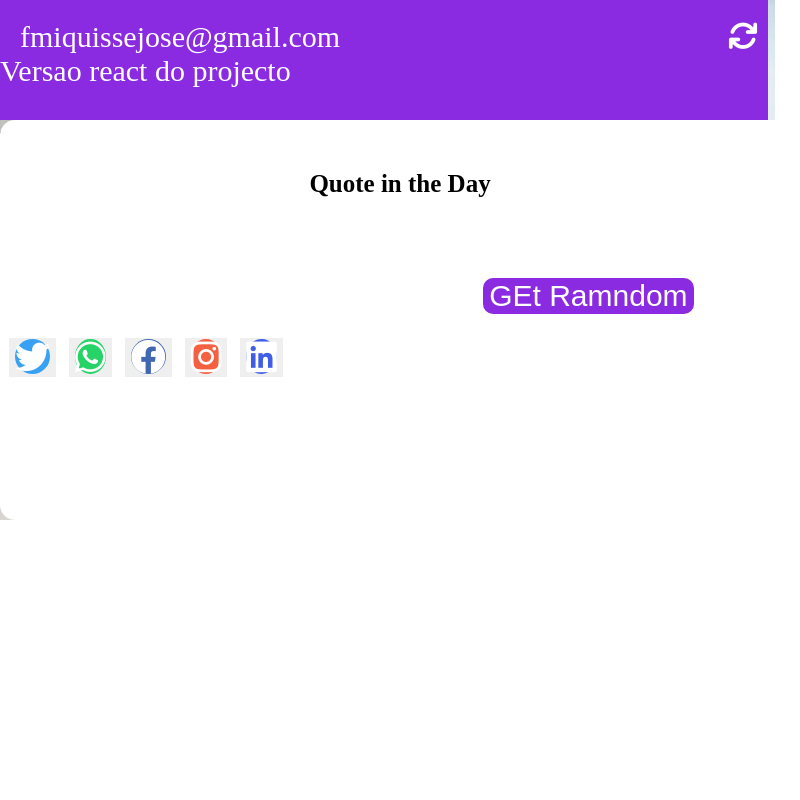
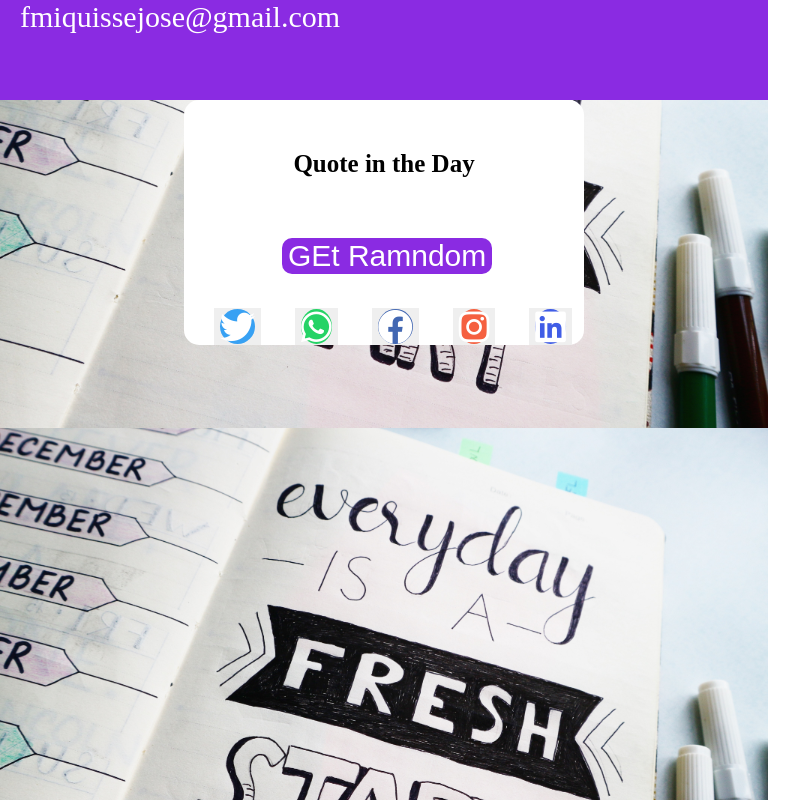
Before and after one commit to Miquissefelix/Quote-Generator, a plain HTML site: page index.html in a window 768 px wide. Shown: the whole page, 800 px wide, since content can reach past the window. Drawn offline with Linux system fonts and the light colour scheme.

Commit message:
updateResponsivity

```diff
--- a/style.css
+++ b/style.css
@@ -7,7 +7,7 @@ body{
     background-size: cover;
     object-fit: cover;
     background-position: center;
-    background-repeat: no-repeat;
+    background-repeat: repeat;
 }
 /*Mother divparent*/
 .parent{
@@ -94,6 +94,8 @@ p{
 button{
     font-size: 24px;
     margin-left: 9px;
+    border: none;
+
 
 }
 /*estilizacao individual dos icons*/
@@ -140,10 +142,7 @@ button{
     border-radius: 50%;
   }
 
-  button{
-    border: none;
 
-  }
 
   .GEtRamndom{
     font-size: 30px;
@@ -160,9 +159,40 @@ button{
 
   /*responsiveness*/
 
-  @media screen and(min-width:450px) {
+  @media screen and (max-width:800px) {
     .parent{
-      width: 50px;
+      width: 400px;
+
+      height: auto;
     }
+    .GEtRamndom{
+      margin-left: -290px;
+      margin-top: -70px;
 
   }
+
+button{
+  font-size: 14px;
+  margin-left: 30px;
+
+
+}
+
+.btn{
+  margin-right: 11px;
+  margin-top: 130px;
+  position: relative;
+
+
+}
+.gmail{
+  align-items: center;
+}
+.react{
+   display:none;
+
+}
+.navbar{
+  padding: 0px;
+}
+  }
```
Also changed, not shown: index.html (+1 -0 lines).
